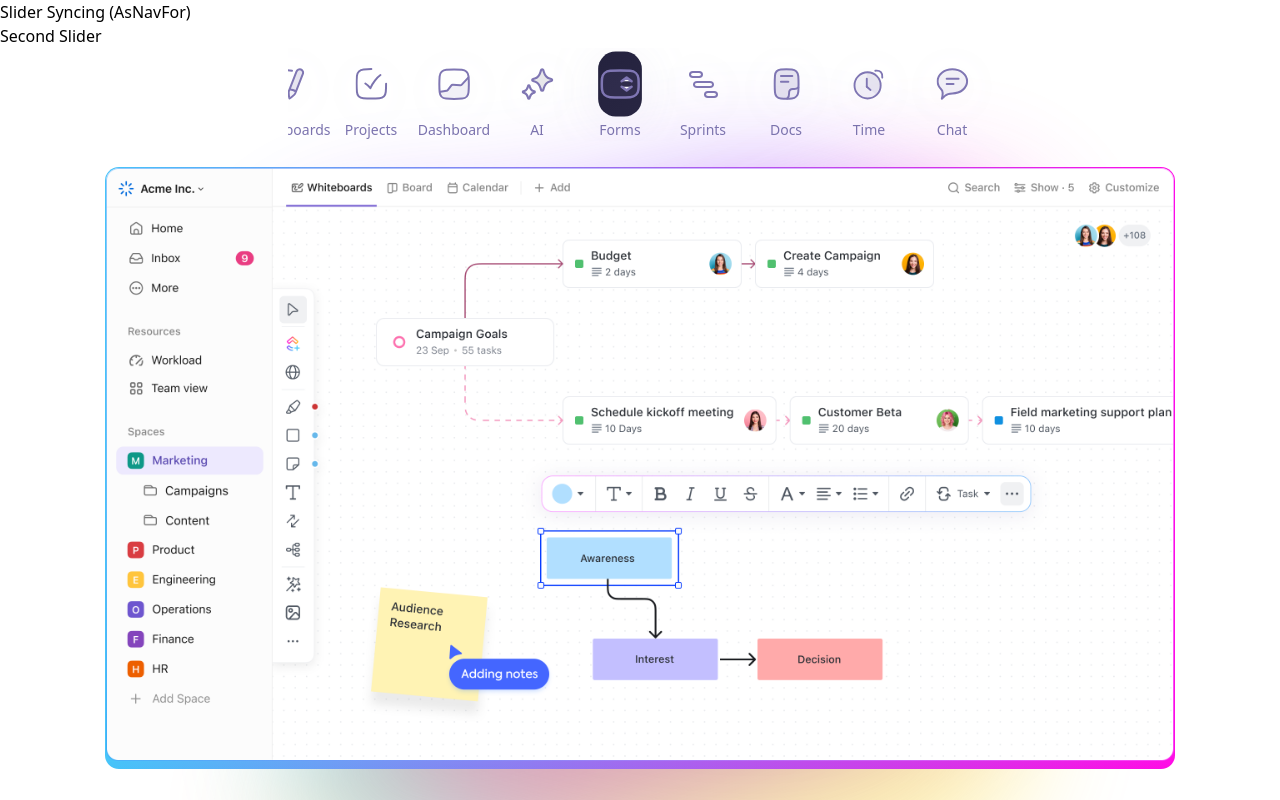
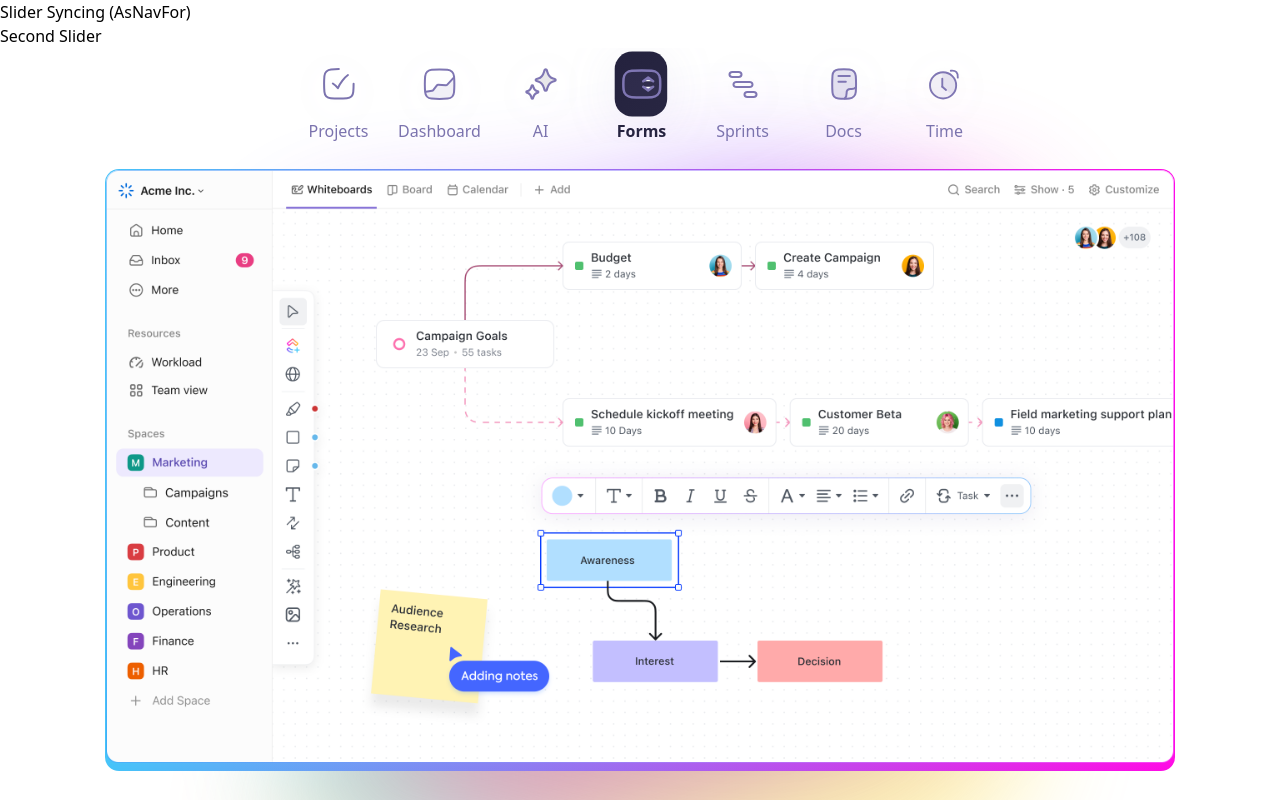
Before and after one commit to bhadri01/tas10, a React (Vite) app: page / in a window 1280 px wide. Shown: the top 800 px of the page. Built offline with nearby package versions, Linux system fonts and the light colour scheme.

Commit message:
refactor: Update Slider component to show 7 slides instead of 8.5 for better alignment and spacing

```diff
--- a/src/components/Slider.tsx
+++ b/src/components/Slider.tsx
@@ -26,7 +26,7 @@ export default function ImageSlider() {
         <Slider
           asNavFor={nav1}
           ref={slider => (sliderRef2 = slider)}
-          slidesToShow={8.5}
+          slidesToShow={7}
           initialSlide={0}
           focusOnSelect={true}
           swipeToSlide={false}
@@ -36,7 +36,7 @@ export default function ImageSlider() {
           centerPadding="0"
           className='nav-slider center'
           accessibility={true}
-adaptiveHeight={true}
+          adaptiveHeight={true}
           responsive={[
             {
               breakpoint: 1024,
--- a/src/styles/app.scss
+++ b/src/styles/app.scss
@@ -9,10 +9,16 @@
             fill: #fff;
         }
     }
+
+    .box-text {
+        color: #24223e;
+        font-weight: 800;
+        font-size: 16px;
+    }
 }
 
 .nav-slider {
-    max-width: 1160px;
+    max-width: 1070px;
     margin: 0 auto;
     width: 55%;
 
@@ -44,7 +50,7 @@
         color: #7b73ae;
         font-weight: 500;
         line-height: normal;
-        font-size: 14px;
+        // font-size: 14px;
     }
 }
 
```
